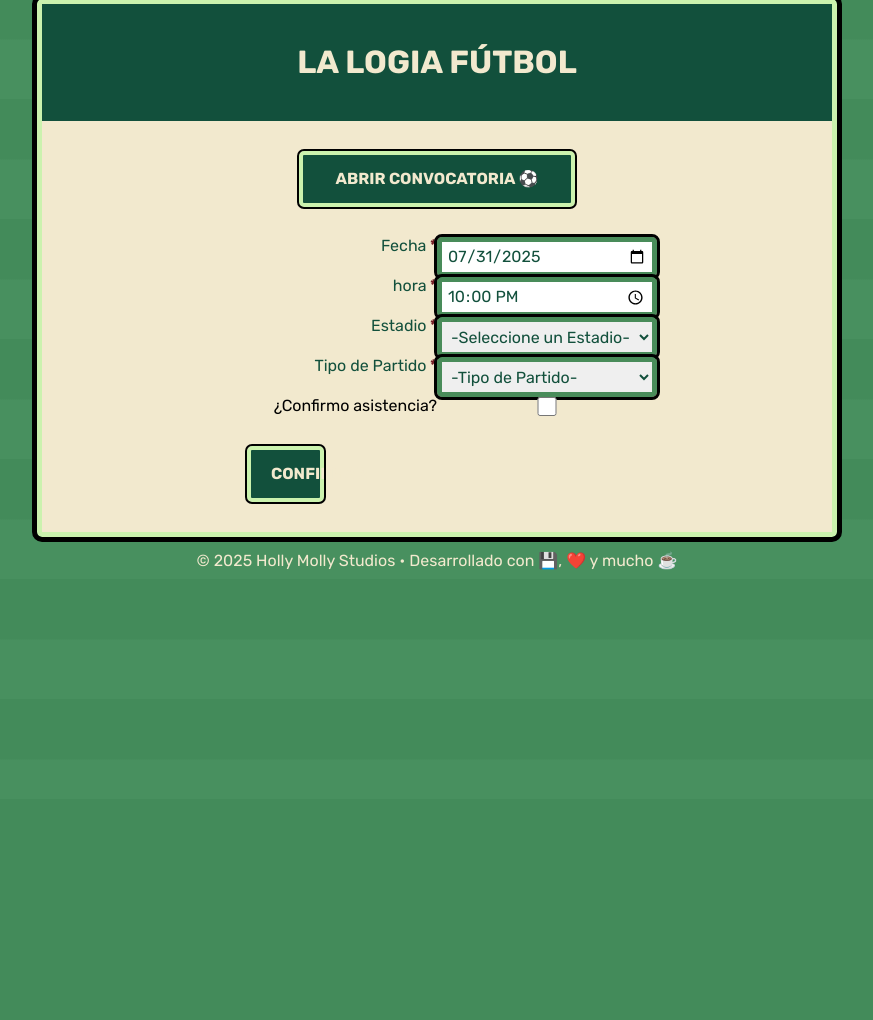
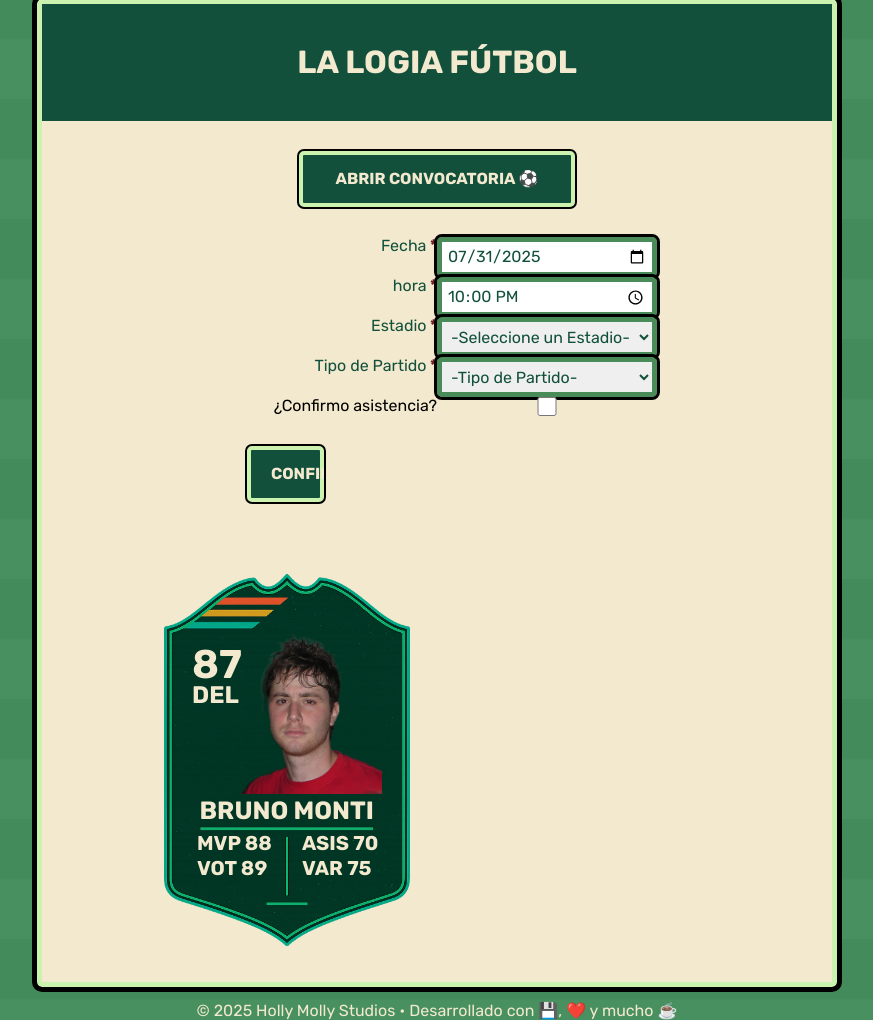
Before and after one commit to bmontilorusso/futbol_la_logia, a PHP site: page /php/home.php in a window 1280 px wide. Shown: the part 21-1041 px from the top of the page, without its empty margins (203-1076 px from the left). Before the commit the page ends 591 px from the top, so only its background shows below. Run offline with PHP 8.4, Linux system fonts and the light colour scheme; a user stored in the database is signed in; data comes from the database, SQL or seed files in the repository.

Commit message:
Imágenes en carpeta img + Ajustes varios en CSS

```diff
--- a/css/style.css
+++ b/css/style.css
@@ -209,3 +209,86 @@
     grid-template-columns: repeat(2, 1fr);
     text-align: right;
 }
+
+
+/**************************************** Tarjetas ****************************************/
+
+.seccion-tarjetas-jugadores {
+    display: grid;
+    grid-template-columns: repeat(2, 1fr);
+}
+
+.tarjetas {
+    background-image: url(/img/fondo_tarjetas.png);
+    background-repeat: no-repeat;
+    background-position: center;
+    background-size: 100% 100%;
+    min-width: 30rem;
+    min-height: 45rem;
+    position: relative;
+    overflow: hidden;
+}
+
+.tarjetas h2,
+.tarjetas h3 {
+    color: var(--beige);
+    margin: 0;
+    padding: 0;
+}
+
+.valoracion {
+    position: absolute;
+    top: 110px;
+    left: 55px;
+    font-size: 40px;
+}
+
+.posicion {
+    position: absolute;
+    top: 150px;
+    left: 55px;
+    font-size: 24px;
+}
+
+.avatar-jugador-tarjeta {
+    position: absolute;
+    top: 85px;
+    left: 85px;
+    font-size: 24px;
+    width: 16rem;
+}
+
+.nombre-jugador {
+    position: absolute;
+    top: 265px;
+    left: 62.5px;
+    font-size: 25px;
+}
+
+.dato_1 {
+    position: absolute;
+    top: 300px;
+    left: 60px;
+    font-size: 20px;
+}
+
+.dato_2 {
+    position: absolute;
+    top: 325px;
+    left: 60px;
+    font-size: 20px;
+}
+
+.dato_3 {
+    position: absolute;
+    top: 300px;
+    left: 165px;
+    font-size: 20px;
+}
+
+.dato_4 {
+    position: absolute;
+    top: 325px;
+    left: 165px;
+    font-size: 20px;
+}
--- a/php/home.php
+++ b/php/home.php
@@ -78,12 +78,25 @@
                 </div>
             </form>
 
+            <section class="seccion-tarjetas-jugadores">
+                <div class="tarjetas">
+                    <h2 class="valoracion">87</h2>
+                    <h3 class="posicion">DEL</h3>
+                    <img class="avatar-jugador-tarjeta" src="../img/avatar/monti.png" alt="imagen_jugador">
+                    <h2 class="nombre-jugador">Bruno Monti</h2>
+                    <h3 class="dato_1">MVP 88</h3>
+                    <h3 class="dato_2">VOT 89</h3>
+                    <h3 class="dato_3">ASIS 70</h3>
+                    <h3 class="dato_4">VAR 75</h3>
+                </div>
+            </section>
+
         </main>
     </div> <!-- Fin de la Ventana-aplicación -->
 
     <footer class="footer">
         <p>© 2025 Holly Molly Studios • Desarrollado con 💾, ❤️ y mucho ☕</p>
-    </footer>
+    </footer> <!-- Fin del Footer -->
 
     <!-- Script: -->
     <script src="js/script.js"></script>
```
Also changed, not shown: img/avatar/Monti.png (added), img/fondo_tarjetas.png (added).
